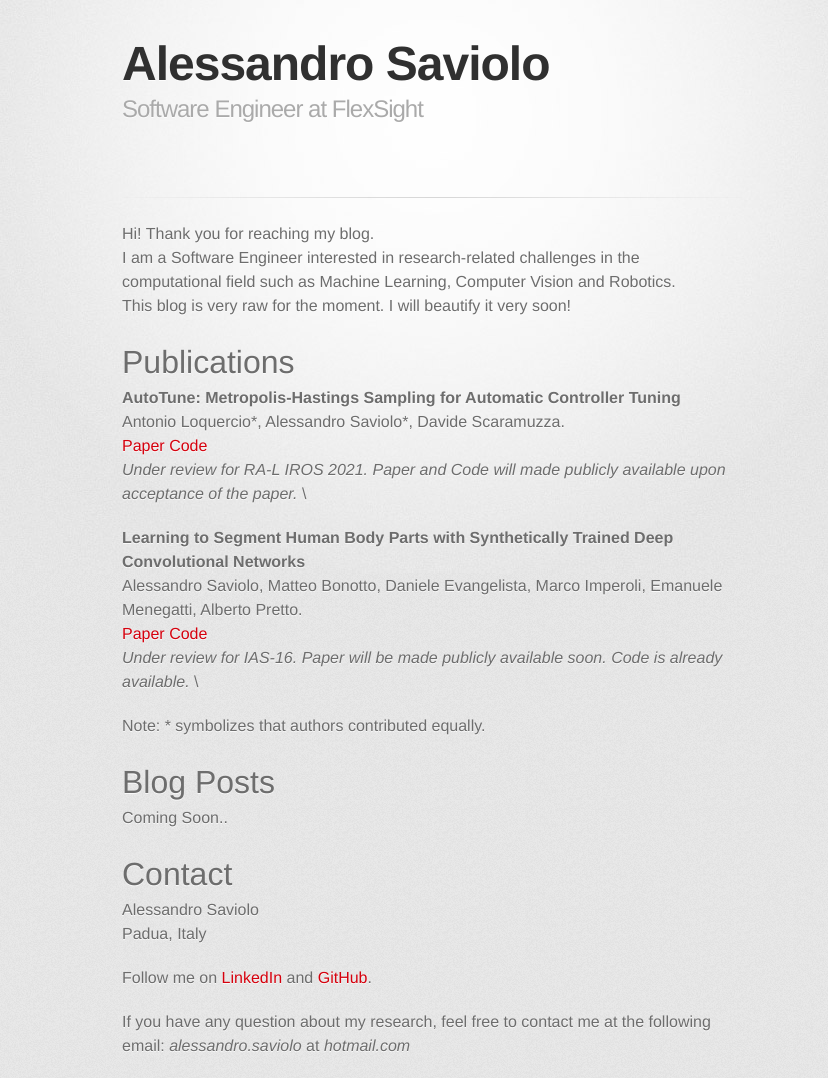
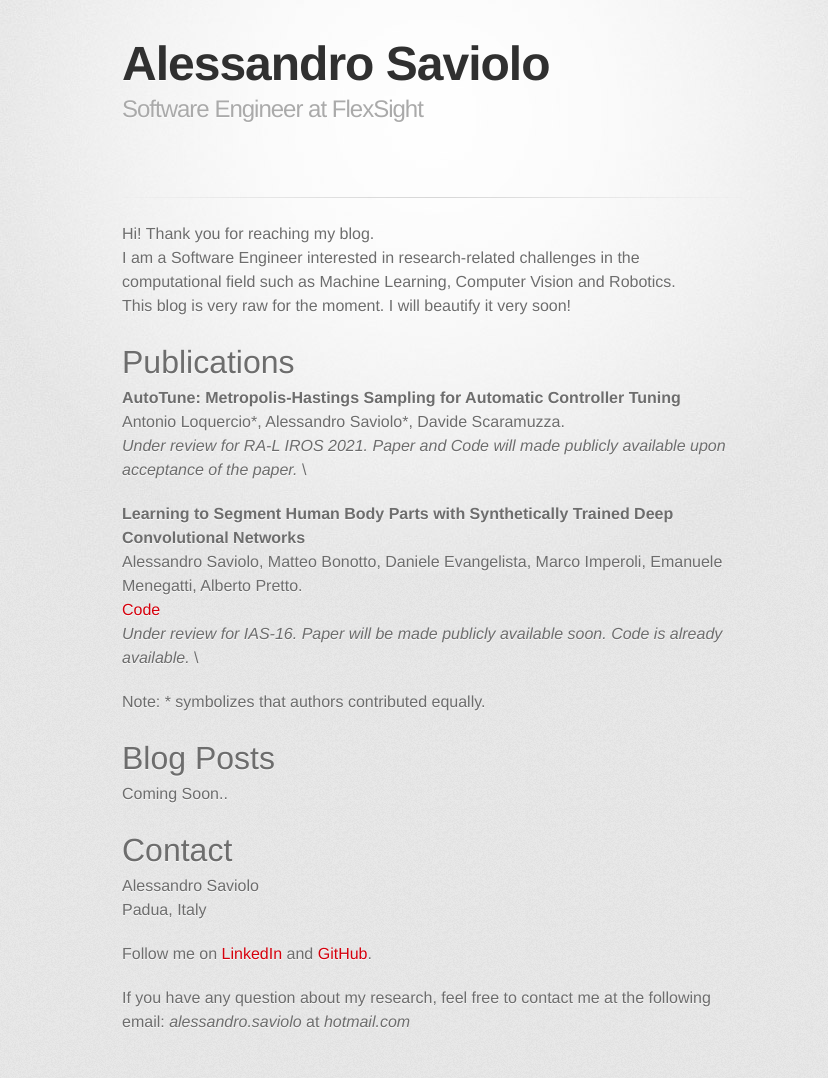
Before and after one commit to AlessandroSaviolo/AlessandroSaviolo.github.io, a Jekyll site: the page built from index.md, in a window 1280 px wide. Shown: the whole page, without its empty margins (208-1036 px from the left). Built offline with Jekyll 4.4.1, drawn with Linux system fonts in a browser that asks for light colours; some web fonts are replaced; after the commit the page ends 1054 px from its top, so only the background shows below that.

Commit message:
updated paper and code links of papers

```diff
--- a/index.md
+++ b/index.md
@@ -10,12 +10,13 @@ This blog is very raw for the moment. I will beautify it very soon!
 
 **AutoTune: Metropolis-Hastings Sampling for Automatic Controller Tuning** \\
 Antonio Loquercio\*, Alessandro Saviolo\*, Davide Scaramuzza. \\
-[Paper](https://github.com/AlessandroSaviolo) [Code](https://github.com/AlessandroSaviolo) \\
+<!-- [Paper](https://github.com/AlessandroSaviolo) [Code](https://github.com/AlessandroSaviolo) \\ -->
 *Under review for RA-L IROS 2021. Paper and Code will made publicly available upon acceptance of the paper.* \\
 
 **Learning to Segment Human Body Parts with Synthetically Trained Deep Convolutional Networks** \\
 Alessandro Saviolo, Matteo Bonotto, Daniele Evangelista, Marco Imperoli, Emanuele Menegatti, Alberto Pretto. \\
-[Paper](https://github.com/AlessandroSaviolo) [Code](https://github.com/AlessandroSaviolo/HBPSegmentation) \\
+<!-- [Paper](https://github.com/AlessandroSaviolo) -->
+[Code](https://github.com/AlessandroSaviolo/HBPSegmentation) \\
 *Under review for IAS-16. Paper will be made publicly available soon. Code is already available.* \\
 
 Note: * symbolizes that authors contributed equally.
```
